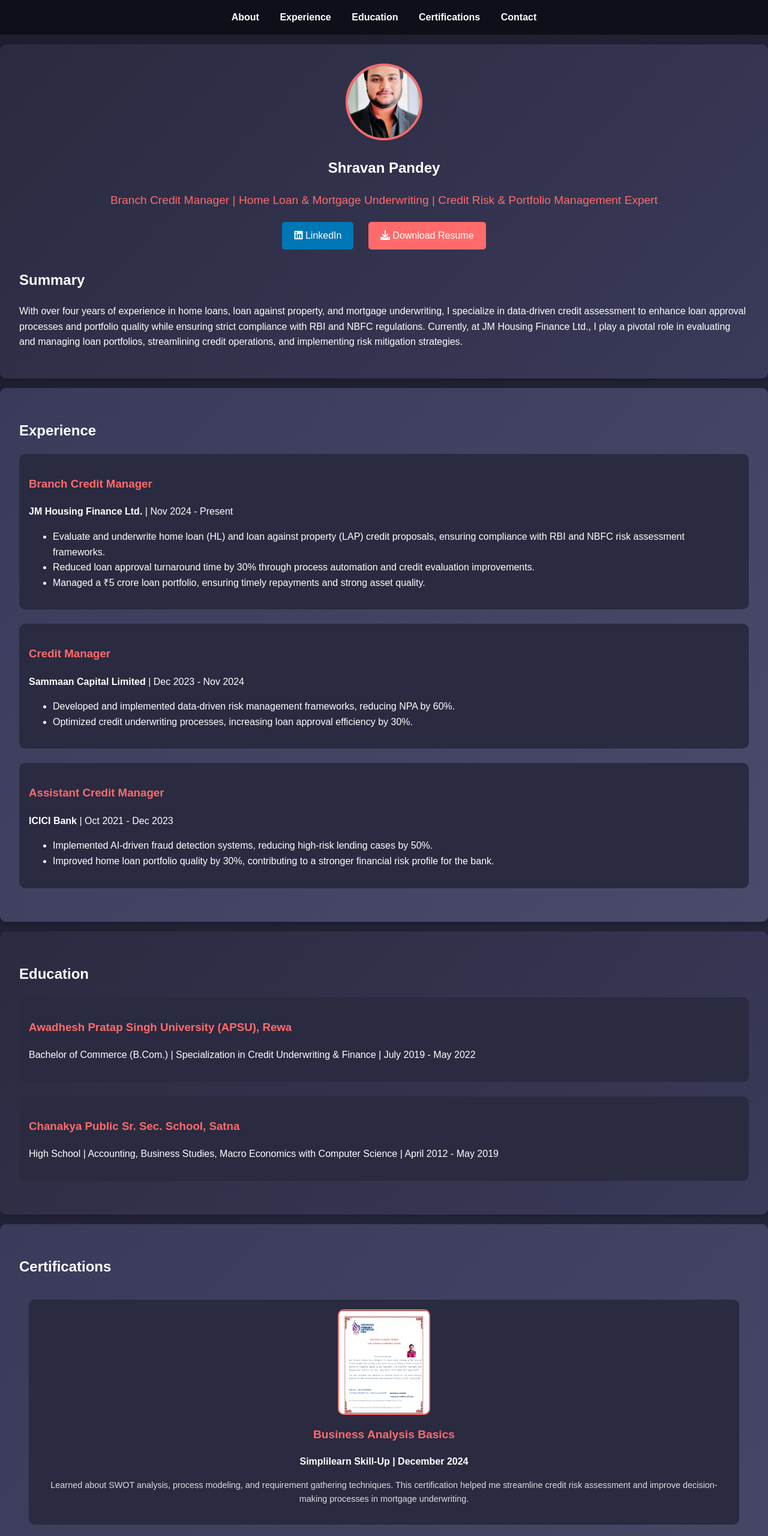
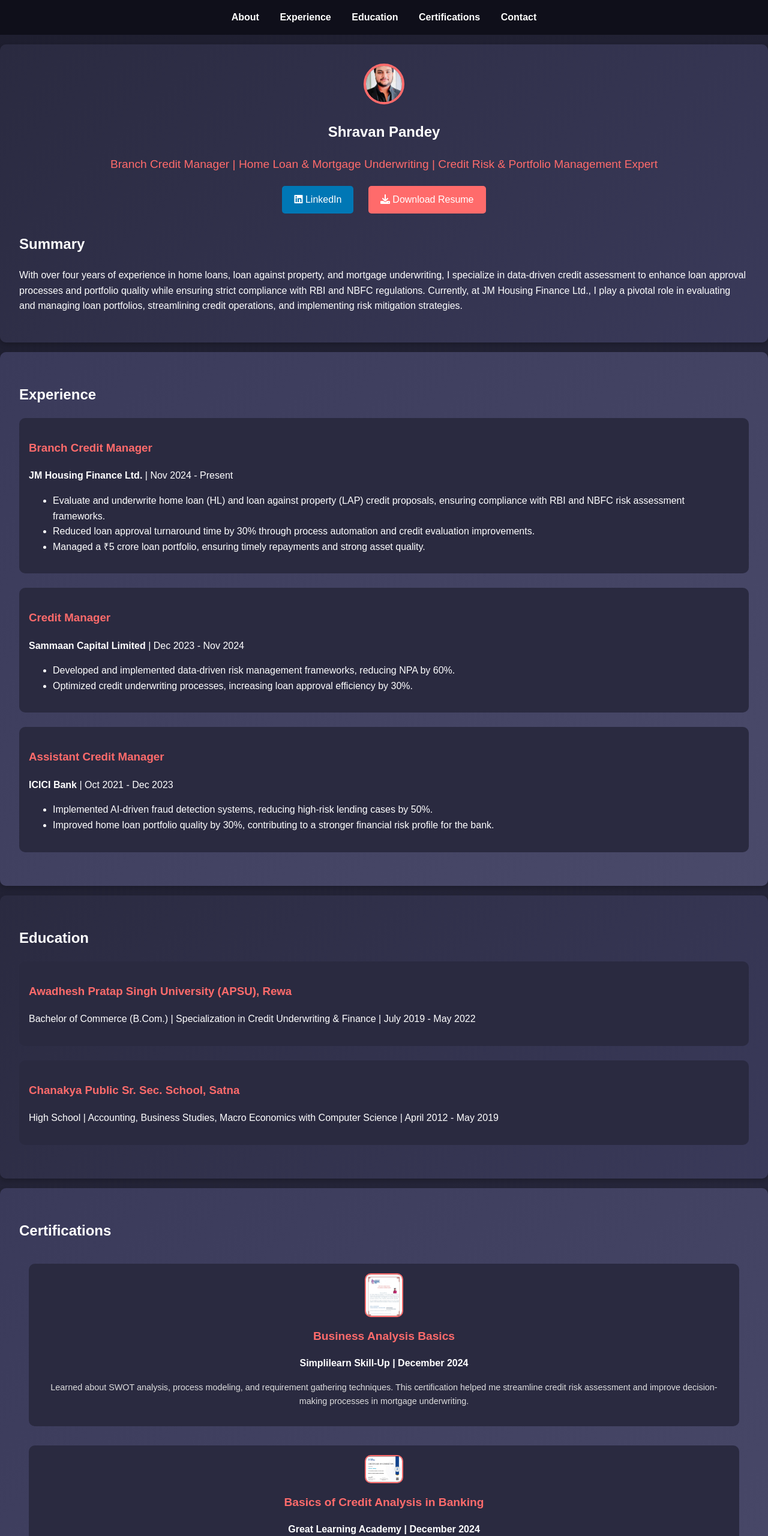
Before and after one commit to shravanpandey70/Portfolio, a plain HTML site: page index.html in a window 1280 px wide. Shown: the top 2561 px of the page at 60% size. Drawn offline with Linux system fonts and the light colour scheme.

Commit message:
Update styles.css

```diff
--- a/styles.css
+++ b/styles.css
@@ -62,8 +62,8 @@ nav ul li a:hover {
 
 .profile-photo {
     border-radius: 50%;
-    width: 120px;
-    height: 120px;
+    width: 60px;
+    height: 60px;
     object-fit: cover;
     border: 4px solid #ff6b6b;
     transition: transform 0.3s ease;
@@ -142,15 +142,10 @@ nav ul li a:hover {
 }
 
 .certification-item img {
-    width: 150px;
+    width: 60px;
     height: auto;
     border-radius: 10px;
     border: 2px solid #ff6b6b;
-    transition: transform 0.3s ease;
-}
-
-.certification-item img:hover {
-    transform: scale(1.1);
 }
 
 .certification-title {
```
